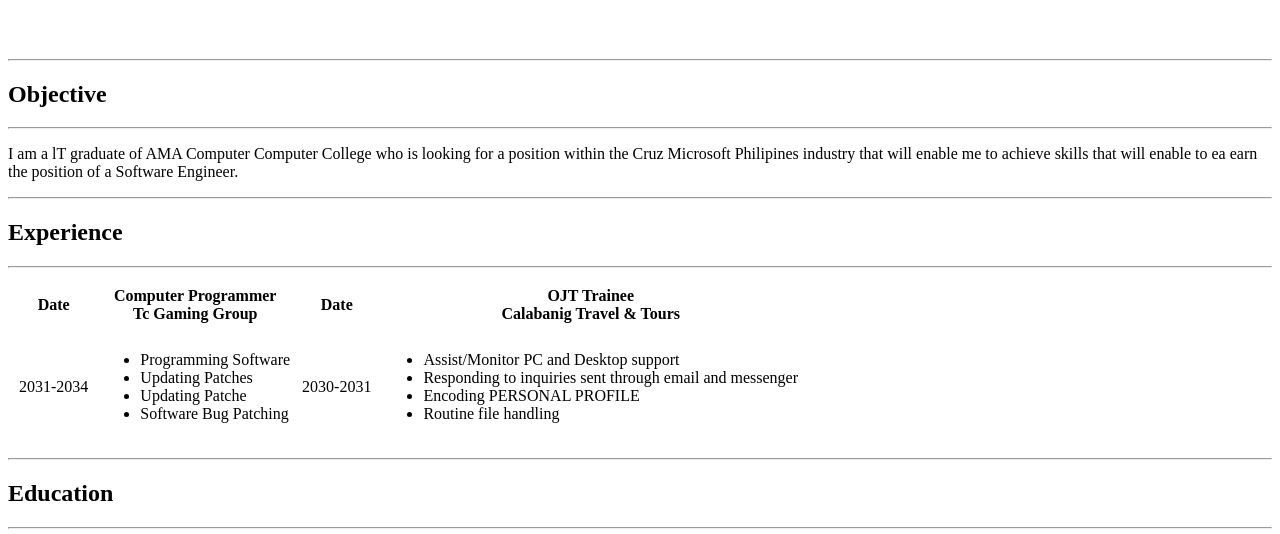
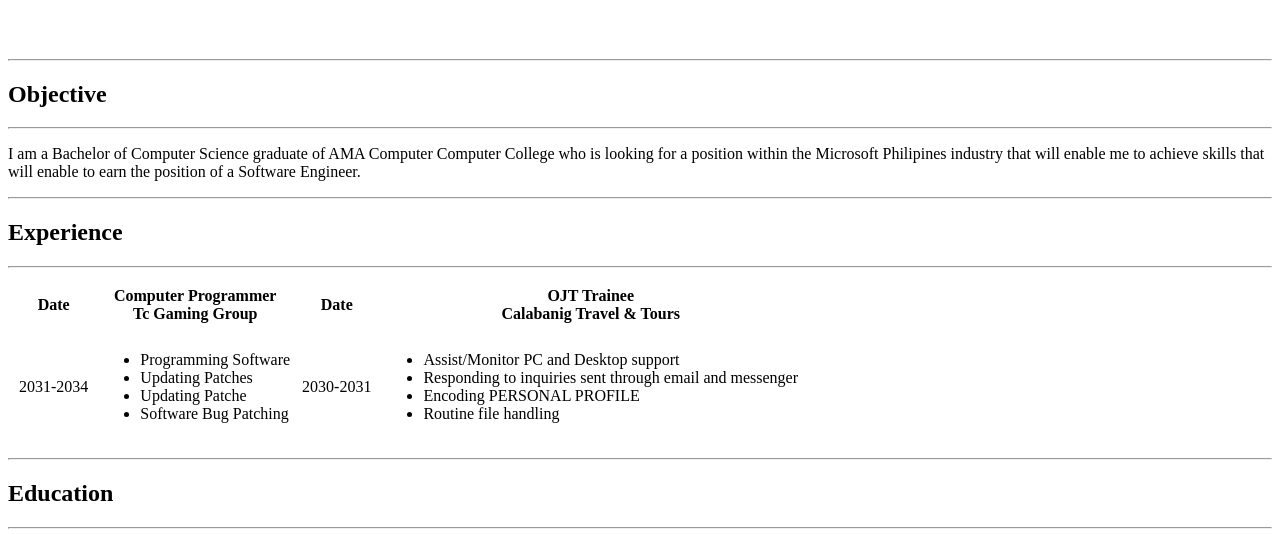
Before and after one commit to Mico-Cruz/Online-Resume, a plain HTML site: page index.html in a window 1280 px wide. Shown: the part 212-746 px from the top of the page. Drawn offline with Linux system fonts and the light colour scheme.

Commit message:
index.html

```diff
--- a/index.html
+++ b/index.html
@@ -40,7 +40,7 @@
 <hr>
 <h2>Objective</h2>
 <hr>
-<p>I am a lT graduate of AMA Computer Computer College who is looking for a position within the Cruz Microsoft Philipines industry that will enable me to achieve skills that will enable to ea earn the position of a Software Engineer.</p>
+<p>I am a Bachelor of Computer Science graduate of AMA Computer Computer College who is looking for a position within the Microsoft Philipines industry that will enable me to achieve skills that will enable to earn the position of a Software Engineer.</p>
 <hr>
 <h2>Experience</h2>
 <hr>
```
